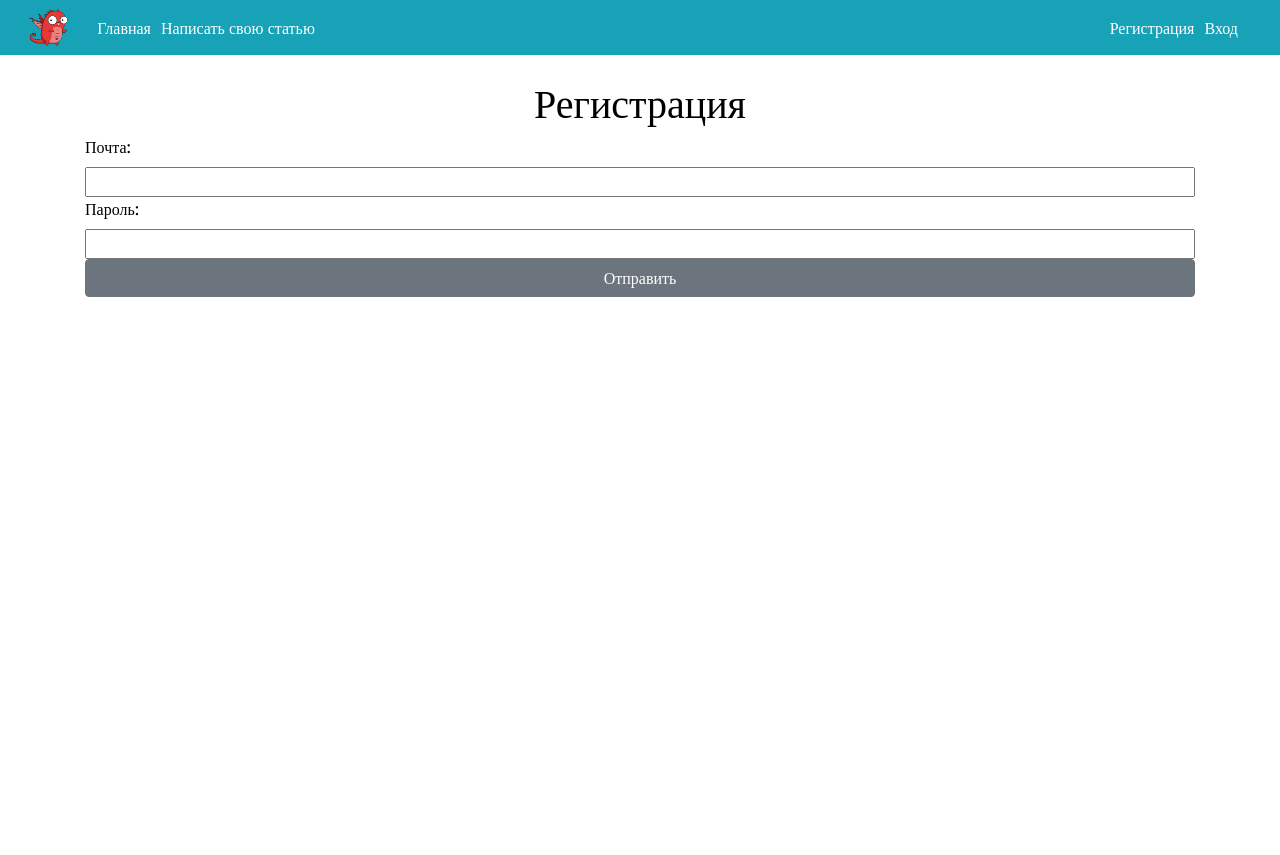
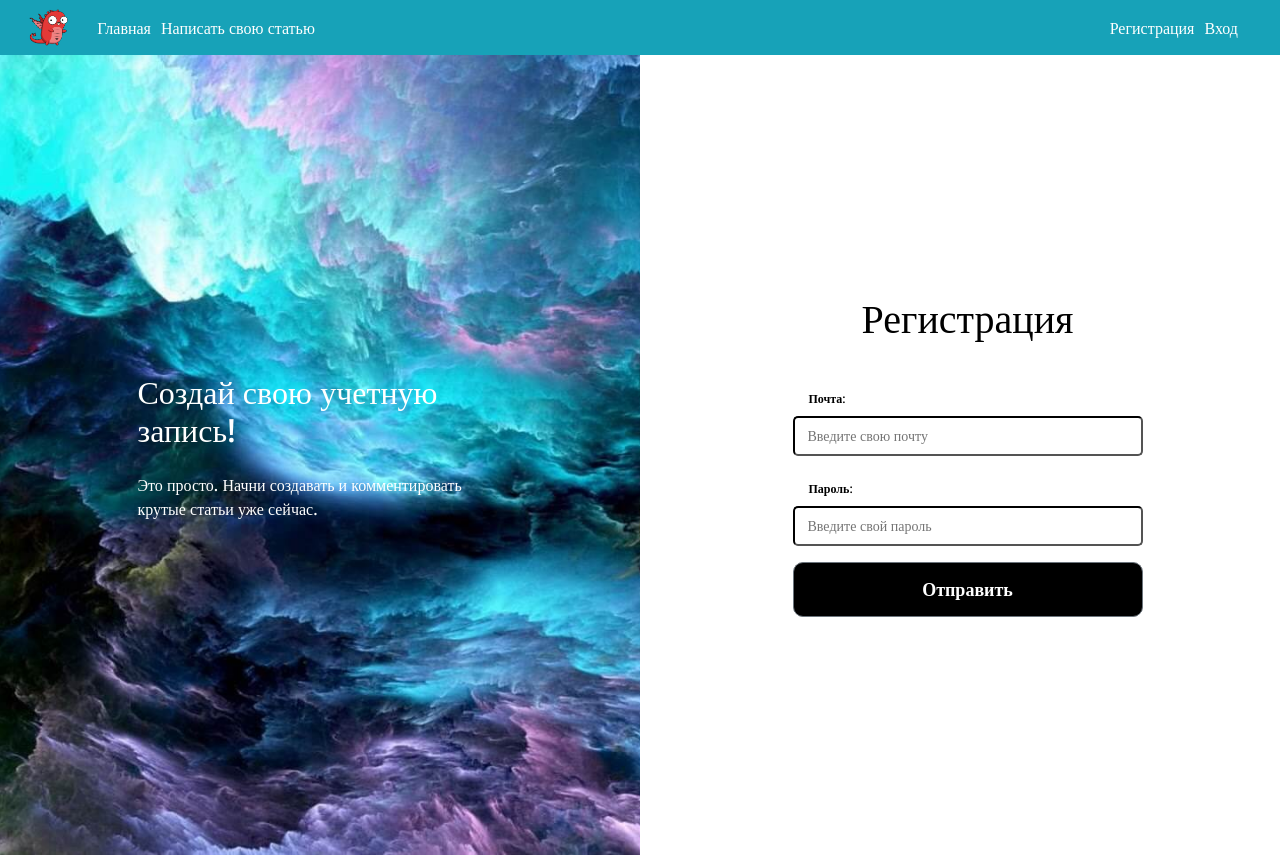
Before and after one commit to Orynik/Blog_Frontend, a Vue app: page /registration in a window 1280 px wide. Built offline with nearby package versions, Linux system fonts and the light colour scheme.

Commit message:
Рестайлинг страницы регистрации * Замена цветов на шестацетиричный формат * Написание валидации пароля * Правка анимаций

```diff
--- a/src/components/Login.vue
+++ b/src/components/Login.vue
@@ -32,9 +32,15 @@
     </transition>
     <transition name="fade" appear>
       <b-col>
-        <b-container class="d-flex justify-content-center align-items-center">
+        <b-container
+          class="d-flex flex-column justify-content-center align-items-center"
+        >
           <transition name="fade">
-            <div class="alert alert-warning" role="alert" v-if="isErrored">
+            <div
+              class="alert alert-warning w-100"
+              role="alert"
+              v-show="isErrored"
+            >
               {{ errorText }}
             </div>
           </transition>
@@ -48,7 +54,7 @@
               </router-link>
             </div>
           </transition>
-          <transition name="fade">
+          <transition name="form">
             <form
               class="form-auth d-flex flex-column align-items-between"
               v-if="!isAuth"
--- a/src/components/Registration.vue
+++ b/src/components/Registration.vue
@@ -1,66 +1,146 @@
 <template>
-    <transition name = "fade" appear>
-    <b-container  class = "mx-auto container">
-        <h1 class = "text-center pt-4">Регистрация</h1>
-        <transition name = "fade">
-            <div class="alert alert-warning" role="alert" v-show = "isErrored">
-                {{errorText}}
+  <b-row class="auth">
+    <transition name="fade" appear>
+      <b-col
+        class="
+          auth-banner
+          d-flex
+          flex-column
+          justify-content-center
+          align-items-center
+        "
+      >
+        <div
+          class="
+            auth-banner-text
+            d-flex
+            flex-column
+            align-content-start align-items-start
+          "
+        >
+          <h2 class="auth-banner-text_title mb-4">
+            Создай свою учетную запись!
+          </h2>
+          <span class="auth-banner-text_describe mb-3">
+            Это просто. Начни создавать и комментировать крутые статьи уже
+            сейчас.<br />
+          </span>
+        </div>
+      </b-col>
+    </transition>
+    <transition name="fade" appear>
+      <b-col>
+        <b-container
+          class="d-flex flex-column justify-content-center align-items-center"
+        >
+          <transition name="fade">
+            <div
+              class="alert alert-warning w-100"
+              role="alert"
+              v-if="isErrored"
+            >
+              {{ errorText }}
             </div>
           </transition>
           <transition name="fade">
-            <div v-if = "isCreated">
+            <div v-if="isCreated">
               <div class="alert alert-success" role="alert">
                 Вы успешно создали учетную запись
               </div>
-                <router-link to="/" class = "btn btn-primary">Вернуться на главную</router-link>
+              <router-link to="/" class="btn btn-primary"
+                >Вернуться на главную</router-link
+              >
             </div>
           </transition>
-        <transition name = "fade">
-            <form class = "mx-auto form-auth" @submit.prevent ="handleSubmit" v-if = "!isCreated">
-                <div class = "d-flex flex-column mx-auto">
-                    <label for="email">Почта:</label>
-                    <input type="email" id = "email" v-model = "user.email" class = "form-auth-input">
-                    <label for="password">Пароль:</label>
-                    <input type="password" id = "password" v-model = "user.password" class = "form-auth-input">
-                    <b-button type = "submit" class = "form-auth-submit" :disabled = "submitted">Отправить</b-button>
-                </div>
+          <transition name="form">
+            <form
+              class="form-auth d-flex flex-column align-items-between"
+              v-if="!isCreated"
+              @submit.prevent="handleSubmit($event)"
+            >
+              <h1 class="text-center mb-5">Регистрация</h1>
+              <label class="form-auth_label pl-3" for="email">Почта:</label>
+              <input
+                class="form-auth_input-text mb-4"
+                placeholder="Введите свою почту"
+                type="email"
+                id="email"
+                v-model="user.email"
+              />
+              <label class="form-auth_label pl-3" for="password">Пароль:</label>
+              <input
+                class="form-auth_input-text mb-3"
+                placeholder="Введите свой пароль"
+                type="password"
+                id="password"
+                v-model="user.password"
+              />
+              <b-button type="submit" class="form-auth-submit"
+                >Отправить</b-button
+              >
             </form>
           </transition>
         </b-container>
+      </b-col>
     </transition>
+  </b-row>
 </template>
 <script>
-import {mapActions} from "vuex"
+import { mapActions } from "vuex";
 
 export default {
-    data(){
+  data() {
     return {
       user: {
         password: "",
-                email: ""
+        email: "",
       },
       submitted: false,
       isCreated: false,
       isErrored: false,
-            errorText: ""
+      errorText: "",
     };
   },
-    methods:{
-        ...mapActions(['register']),
-        async handleSubmit(e){
+  methods: {
+    ...mapActions(["register"]),
+    async handleSubmit(e) {
+      e.preventDefault();
+
       this.submitted = true;
-            let result = await this.register(this.user)
+      if (this.user.password.length > 6) {
+        let result = await this.register(this.user);
 
-            if(result == true){
-                this.isCreated = true
-                this.isErrored = false
-            }else{
-                this.errorText = result
-                this.isErrored = true
+        if (result == true) {
+          this.isCreated = true;
+          this.isErrored = false;
+        } else {
+          this.errorText = result;
+          this.isErrored = true;
+        }
+      } else {
+        this.errorText = "Пароль должен быть длиннее 6 символов";
+        this.isErrored = true;
       }
 
-            this.submitted = false
+      this.submitted = false;
+    },
+  },
+};
+</script>
+
+<style scoped>
+@import "../styles/auth/form-auth.css";
+@import "../styles/auth/form-auth_input-text.css";
+@import "../styles/auth/form-auth_label.css";
+@import "../styles/auth/form-auth-submit.css";
+
+@import "../styles/auth/auth-banner-text.css";
+@import "../styles/auth/auth-banner.css";
+@import "../styles/auth/auth-banner_title.css";
+@import "../styles/auth/auth-banner_describe.css";
+@import "../styles/auth/auth-banner_button-action.css";
+
+.auth-banner {
+  background-image: url("../assets/regLeftImage.jpg");
 }
-    }
-}
-</script>
+</style>
--- a/src/pages/Header.vue
+++ b/src/pages/Header.vue
@@ -1,58 +1,63 @@
 <template>
-    <b-navbar type="dark" variant="info" class = "header">
+  <b-navbar type="dark" variant="info" class="header">
     <b-navbar-brand>
-            <img src = "@/assets/logo.png" witdh = "50" height = "45">
+      <img src="@/assets/logo.png" witdh="50" height="45" />
     </b-navbar-brand>
-        <router-link to = "/">Главная</router-link>
-        <router-link to = "/createArticle">Написать свою статью</router-link>
-        <b-navbar-nav class = "ml-auto header" v-if = "!isAuth">
-            <router-link to = "/registration">Регистрация</router-link>
-            <router-link to = "/login">Вход</router-link>
+    <router-link to="/">Главная</router-link>
+    <router-link to="/createArticle">Написать свою статью</router-link>
+    <b-navbar-nav class="ml-auto header" v-if="!isAuth">
+      <router-link to="/registration">Регистрация</router-link>
+      <router-link to="/login">Вход</router-link>
     </b-navbar-nav>
-        <b-navbar-nav class = "logined-user ml-auto header d-flex justify-content-between" v-else>
-            <span class = "username">{{email}}</span>
-            <span class = "logout category" @click = "clear()">Выйти</span>
+    <b-navbar-nav
+      class="logined-user ml-auto header d-flex justify-content-between"
+      v-else
+    >
+      <span class="username">{{ email }}</span>
+      <span class="logout category" @click="clear()">Выйти</span>
     </b-navbar-nav>
   </b-navbar>
 </template>
 <script>
-import {mapGetters, mapMutations} from "vuex"
+import { mapGetters, mapMutations } from "vuex";
 
 export default {
   methods: {
-        ...mapGetters(["getStatusAuth","getEmail"]),
+    ...mapGetters(["getStatusAuth", "getEmail"]),
     ...mapMutations(["cleanAuth"]),
-        clear(){
-            this.cleanAuth()
-        }
+    clear() {
+      this.cleanAuth();
+    },
   },
   computed: {
-        isAuth(){
-            return this.getStatusAuth()
+    isAuth() {
+      return this.getStatusAuth();
     },
-        email(){
-            return this.getEmail()
-        }
+    email() {
+      return this.getEmail();
     },
-}
+  },
+};
 </script>
 
 <style scoped>
-    .header > a:hover{
+.header > a:hover {
   text-decoration: none;
 }
-    .header > a{
+.header > a {
   margin-right: 10px;
 }
-    .header{
+.header {
   padding: 0 16px;
 }
-    .logined-user{
+.logined-user {
   min-width: 250px;
 }
-   .category{
+.category {
+  color: white;
+
   transition: 0.2s ease-in color;
 
-        cursor: pointer
+  cursor: pointer;
 }
 </style>
--- a/src/styles/auth/auth-banner-text.css
+++ b/src/styles/auth/auth-banner-text.css
@@ -1,4 +1,5 @@
 .auth-banner-text{
 
+  color: #fff;
   width: 350px;
 }
--- a/src/styles/auth/auth-banner_button-action.css
+++ b/src/styles/auth/auth-banner_button-action.css
@@ -5,7 +5,7 @@
   font-size: 16px;
   line-height: 35px;
   text-align: center;
-  color: white;
+  color: #fff;
 
   background-color: transparent;
 
--- a/src/styles/auth/auth-banner_describe.css
+++ b/src/styles/auth/auth-banner_describe.css
@@ -1,6 +1,6 @@
 .auth-banner_describe{
   margin-bottom:30px;
 
-  color: white;
+  color: #fff;
   font-size: 20px;
 }
--- a/src/styles/auth/auth-banner_title.css
+++ b/src/styles/auth/auth-banner_title.css
@@ -1,7 +1,7 @@
 .auth-banner_title{
   margin-bottom: 30px;
 
-  color: white;
+  color: #fff;
   font-size: 40px;
   text-align: center;
 }
--- a/src/styles/style.css
+++ b/src/styles/style.css
@@ -1,7 +1,6 @@
 /* Global styles */
 
 body{
-    color: white;
     font-family: 'Open Sans', serif;
     font-weight: 500;
 
@@ -54,10 +53,27 @@ a{
     min-height: 100vh;
 }
 
-.fade-enter-active, .fade-leave-active {
+.fade-enter-active {
     transition: opacity .7s ease;
 }
+
+.fade-leave-active{
+    opacity: 0;
+}
+
 .fade-enter, .fade-leave-to {
+    opacity: 0;
+}
+
+.form-enter-active {
+    transition: opacity .7s ease;
+}
+
+.form-leave-active{
+    opacity: 0;
+}
+
+.form-enter, .form-leave-to {
     opacity: 0;
 }
 
```
Also changed, not shown: src/assets/regLeftImage.jpg (added), 1 other file (tests, documents, lock files or other folders). Lines whose indentation alone changed are shown as unchanged.
